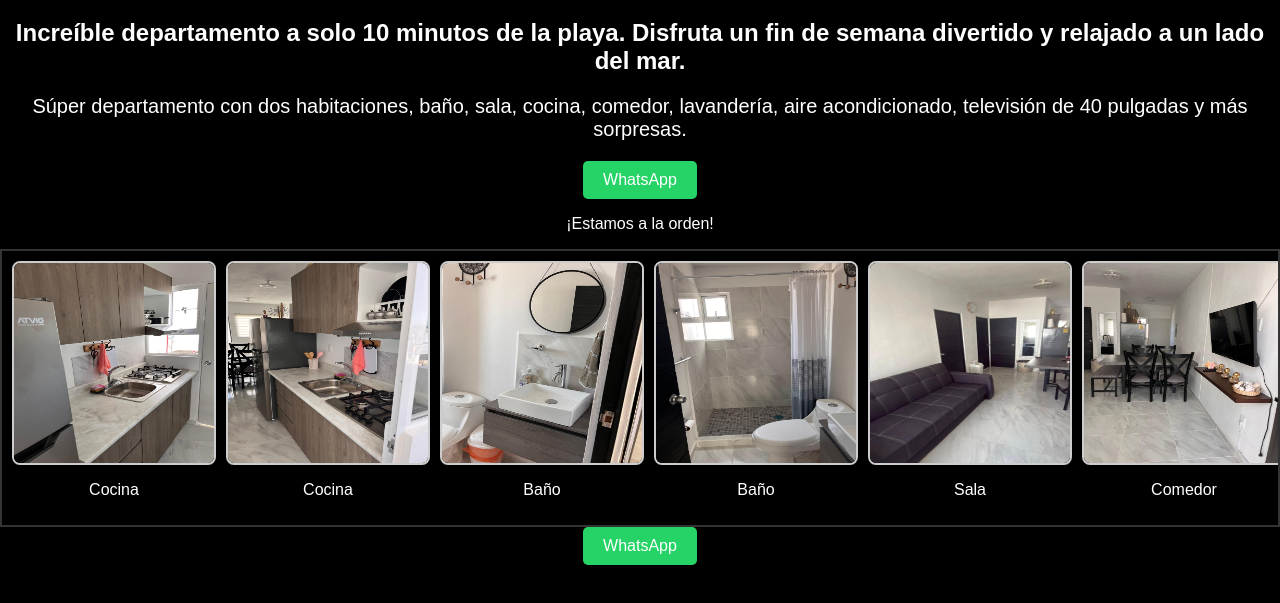
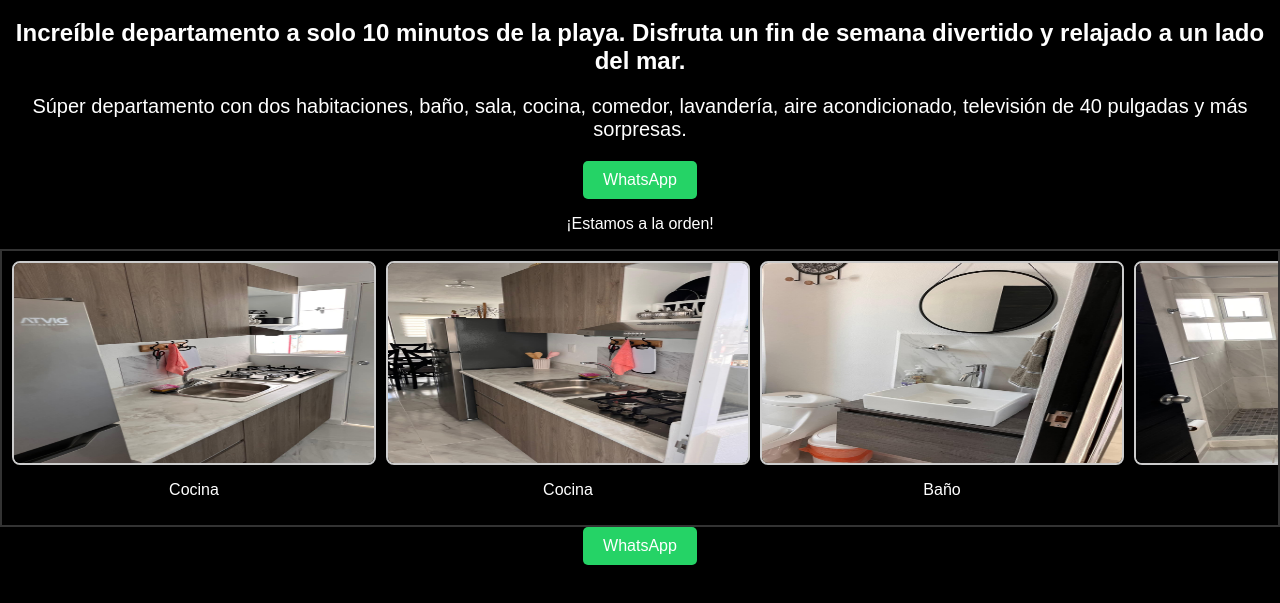
Before and after one commit to SU-ARCH-MAG/Departamentp-Acapulco, a plain HTML site: page index.html in a window 1280 px wide. Shown: the part 61-664 px from the top of the page. Drawn offline with Linux system fonts and the light colour scheme.

Commit message:
Add files via upload

```diff
--- a/index.html
+++ b/index.html
@@ -39,10 +39,13 @@
     }
 
     .item img {
-      width: 200px;
-      display: block;
-      margin-bottom: 8px;
-    }
+  width: 360px;   /* ancho fijo pensado para teléfono */
+  height: auto;   /* mantiene la proporción original */
+  display: block;
+  margin-bottom: 8px;
+  border-radius: 8px;
+  border: 2px solid #ccc;
+}
 
     p {
       color: white;
```
